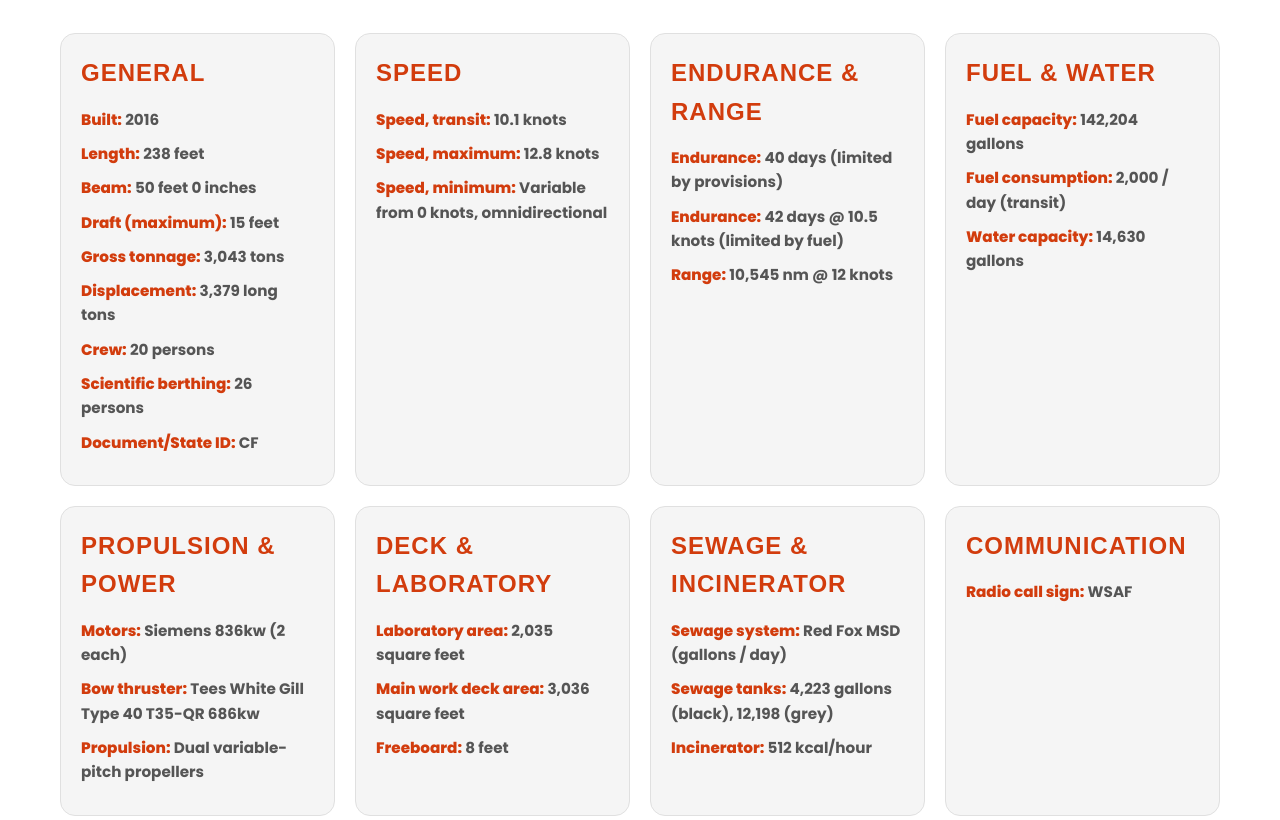
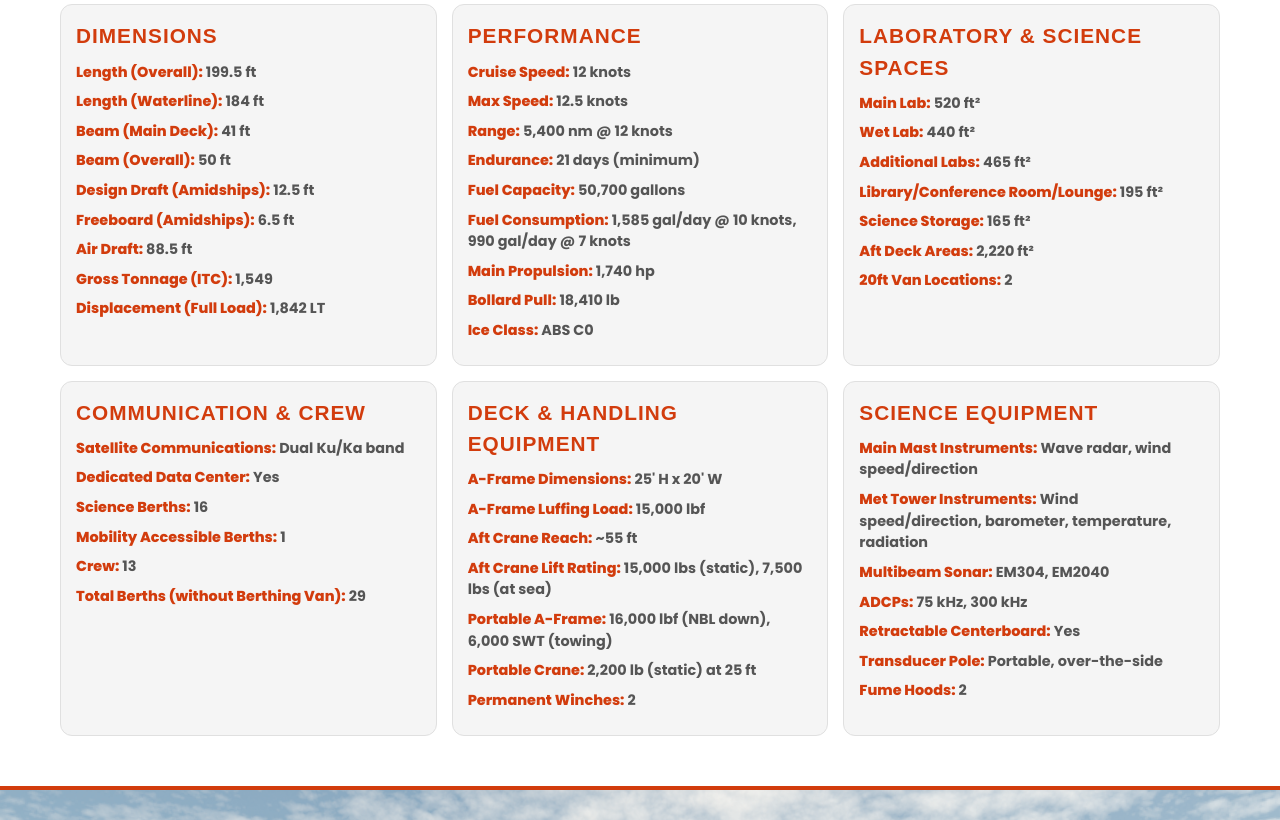
Before and after one commit to josephsoltis/taani_int_site, a plain HTML site: page osu_internal_v1/ship_info/ShipInfoPg.html in a window 1280 px wide. Shown: the part 1692-2512 px from the top of the page. Drawn offline with Linux system fonts and the light colour scheme.

Commit message:
ship specs nav update

```diff
--- a/osu_internal_v1/ship_info/ShipInfoPg.CSS
+++ b/osu_internal_v1/ship_info/ShipInfoPg.CSS
@@ -472,16 +472,15 @@ ul {
 
 
 
-/* specs section */
+/* Specs Section */
 /* General Styles */
 body {
     background: var(--light-color);
-    /* White background */
     color: #333;
-    /* Dark text for contrast */
     margin: 0;
     padding: 0;
-    line-height: 1.6;
+    line-height: 1.5;
+    /* Slightly tighter line height */
 }
 
 .specs-section {
@@ -493,10 +492,11 @@ body {
 .specs-section h2 {
     text-align: center;
     font-family: 'Orbitron', sans-serif;
-    font-size: 2.5em;
-    margin-bottom: 40px;
+    font-size: 2.2em;
+    /* Slightly smaller heading */
+    margin-bottom: 30px;
+    /* Reduced margin */
     color: var(--primary-color);
-    /* Dark blue for headings */
     text-transform: uppercase;
     letter-spacing: 2px;
 }
@@ -504,33 +504,36 @@ body {
 /* Grid Layout */
 .specs-grid {
     display: grid;
-    grid-template-columns: repeat(auto-fit, minmax(250px, 1fr));
-    gap: 20px;
+    grid-template-columns: repeat(auto-fit, minmax(300px, 1fr));
+    gap: 15px;
+    /* Smaller gap between cards */
 }
 
 /* Specs Card Design */
 .specs-card {
     background: #f5f5f5;
-    /* Light gray background for cards */
-    border-radius: 15px;
-    padding: 20px;
+    border-radius: 12px;
+    /* Slightly smaller border radius */
+    padding: 15px;
+    /* Reduced padding */
     border: 1px solid #e0e0e0;
-    /* Subtle border */
     transition: transform 0.3s ease, box-shadow 0.3s ease;
 }
 
 .specs-card:hover {
-    transform: translateY(-10px);
-    box-shadow: 0 10px 20px rgba(0, 0, 0, 0.1);
+    transform: translateY(-5px);
+    /* Smaller hover lift */
+    box-shadow: 0 5px 15px rgba(0, 0, 0, 0.1);
     /* Subtle shadow on hover */
 }
 
 .specs-card h3 {
     font-family: 'Orbitron', sans-serif;
-    font-size: 1.5em;
-    margin-bottom: 15px;
+    font-size: 1.3em;
+    /* Smaller subheading */
+    margin-bottom: 10px;
+    /* Reduced margin */
     color: var(--primary-color);
-    /* Dark blue for subheadings */
     text-transform: uppercase;
     letter-spacing: 1px;
 }
@@ -538,30 +541,49 @@ body {
 .specs-card ul {
     list-style-type: none;
     padding: 0;
+    margin: 0;
+    /* Remove default margin */
 }
 
 .specs-card ul li {
-    margin-bottom: 10px;
-    font-size: 0.95em;
+    margin-bottom: 8px;
+    /* Reduced spacing between list items */
+    font-size: 0.9em;
+    /* Smaller font size */
     color: #555;
     font-weight: bold;
-    /* Dark gray for text */
 }
 
 .specs-card ul li strong {
     color: var(--primary-color);
-    /* Dark blue for strong text */
     font-weight: 800;
 }
 
 /* Responsive Design */
 @media (max-width: 768px) {
     .specs-section h2 {
-        font-size: 2em;
+        font-size: 1.8em;
+        /* Smaller heading for mobile */
     }
 
     .specs-grid {
         grid-template-columns: repeat(auto-fit, minmax(200px, 1fr));
+        /* Smaller cards for mobile */
+    }
+
+    .specs-card {
+        padding: 12px;
+        /* Even smaller padding for mobile */
+    }
+
+    .specs-card h3 {
+        font-size: 1.2em;
+        /* Smaller subheading for mobile */
+    }
+
+    .specs-card ul li {
+        font-size: 0.85em;
+        /* Smaller font size for mobile */
     }
 }
 
--- a/osu_internal_v1/ship_info/ShipInfoPg.html
+++ b/osu_internal_v1/ship_info/ShipInfoPg.html
@@ -52,6 +52,7 @@
                             <li><a href="../ship_info/ShipInfoPg.html#safety-docs">Safety Documents</a>
                             <li>
                             <li><a href="../ship_info/ShipInfoPg.html#ship-layout">Ship Layout</a></li>
+                            <li><a href="../ship_info/ShipInfoPg.html#ship-specs">Ship Specs</a></li>
                             <li><a href="../ship_info/ShipInfoPg.html#phone-list">Internal Phone List</a></li>
                             <!-- Add more links as needed -->
                         </ul>
@@ -154,75 +155,86 @@
         <h2>Ship Specifications</h2>
         <div class="specs-grid">
             <div class="specs-card">
-                <h3>General</h3>
+                <h3>Dimensions</h3>
                 <ul>
-                    <li><strong>Built:</strong> 2016</li>
-                    <li><strong>Length:</strong> 238 feet</li>
-                    <li><strong>Beam:</strong> 50 feet 0 inches</li>
-                    <li><strong>Draft (maximum):</strong> 15 feet</li>
-                    <li><strong>Gross tonnage:</strong> 3,043 tons</li>
-                    <li><strong>Displacement:</strong> 3,379 long tons</li>
-                    <li><strong>Crew:</strong> 20 persons</li>
-                    <li><strong>Scientific berthing:</strong> 26 persons</li>
-                    <li><strong>Document/State ID:</strong> CF</li>
+                    <li><strong>Length (Overall):</strong> 199.5 ft</li>
+                    <li><strong>Length (Waterline):</strong> 184 ft</li>
+                    <li><strong>Beam (Main Deck):</strong> 41 ft</li>
+                    <li><strong>Beam (Overall):</strong> 50 ft</li>
+                    <li><strong>Design Draft (Amidships):</strong> 12.5 ft</li>
+                    <li><strong>Freeboard (Amidships):</strong> 6.5 ft</li>
+                    <li><strong>Air Draft:</strong> 88.5 ft</li>
+                    <li><strong>Gross Tonnage (ITC):</strong> 1,549</li>
+                    <li><strong>Displacement (Full Load):</strong> 1,842 LT</li>
                 </ul>
             </div>
             <div class="specs-card">
-                <h3>Speed</h3>
+                <h3>Performance</h3>
                 <ul>
-                    <li><strong>Speed, transit:</strong> 10.1 knots</li>
-                    <li><strong>Speed, maximum:</strong> 12.8 knots</li>
-                    <li><strong>Speed, minimum:</strong> Variable from 0 knots, omnidirectional</li>
+                    <li><strong>Cruise Speed:</strong> 12 knots</li>
+                    <li><strong>Max Speed:</strong> 12.5 knots</li>
+                    <li><strong>Range:</strong> 5,400 nm @ 12 knots</li>
+                    <li><strong>Endurance:</strong> 21 days (minimum)</li>
+                    <li><strong>Fuel Capacity:</strong> 50,700 gallons</li>
+                    <li><strong>Fuel Consumption:</strong> 1,585 gal/day @ 10 knots, 990 gal/day @ 7 knots</li>
+                    <li><strong>Main Propulsion:</strong> 1,740 hp</li>
+                    <li><strong>Bollard Pull:</strong> 18,410 lb</li>
+                    <li><strong>Ice Class:</strong> ABS C0</li>
+                </ul>
+            </div>
+
+            <div class="specs-card">
+                <h3>Laboratory & Science Spaces</h3>
+                <ul>
+                    <li><strong>Main Lab:</strong> 520 ft²</li>
+                    <li><strong>Wet Lab:</strong> 440 ft²</li>
+                    <li><strong>Additional Labs:</strong> 465 ft²</li>
+                    <li><strong>Library/Conference Room/Lounge:</strong> 195 ft²</li>
+                    <li><strong>Science Storage:</strong> 165 ft²</li>
+                    <li><strong>Aft Deck Areas:</strong> 2,220 ft²</li>
+                    <li><strong>20ft Van Locations:</strong> 2</li>
                 </ul>
             </div>
             <div class="specs-card">
-                <h3>Endurance & Range</h3>
+                <h3>Communication & Crew</h3>
                 <ul>
-                    <li><strong>Endurance:</strong> 40 days (limited by provisions)</li>
-                    <li><strong>Endurance:</strong> 42 days @ 10.5 knots (limited by fuel)</li>
-                    <li><strong>Range:</strong> 10,545 nm @ 12 knots</li>
+                    <li><strong>Satellite Communications:</strong> Dual Ku/Ka band</li>
+                    <li><strong>Dedicated Data Center:</strong> Yes</li>
+                    <li><strong>Science Berths:</strong> 16</li>
+                    <li><strong>Mobility Accessible Berths:</strong> 1</li>
+                    <li><strong>Crew:</strong> 13</li>
+                    <li><strong>Total Berths (without Berthing Van):</strong> 29</li>
                 </ul>
             </div>
             <div class="specs-card">
-                <h3>Fuel & Water</h3>
+                <h3>Deck & Handling Equipment</h3>
                 <ul>
-                    <li><strong>Fuel capacity:</strong> 142,204 gallons</li>
-                    <li><strong>Fuel consumption:</strong> 2,000 / day (transit)</li>
-                    <li><strong>Water capacity:</strong> 14,630 gallons</li>
+                    <li><strong>A-Frame Dimensions:</strong> 25' H x 20' W</li>
+                    <li><strong>A-Frame Luffing Load:</strong> 15,000 lbf</li>
+                    <li><strong>Aft Crane Reach:</strong> ~55 ft</li>
+                    <li><strong>Aft Crane Lift Rating:</strong> 15,000 lbs (static), 7,500 lbs (at sea)</li>
+                    <li><strong>Portable A-Frame:</strong> 16,000 lbf (NBL down), 6,000 SWT (towing)</li>
+                    <li><strong>Portable Crane:</strong> 2,200 lb (static) at 25 ft</li>
+                    <li><strong>Permanent Winches:</strong> 2</li>
                 </ul>
             </div>
             <div class="specs-card">
-                <h3>Propulsion & Power</h3>
+                <h3>Science Equipment</h3>
                 <ul>
-                    <li><strong>Motors:</strong> Siemens 836kw (2 each)</li>
-                    <li><strong>Bow thruster:</strong> Tees White Gill Type 40 T35-QR 686kw</li>
-                    <li><strong>Propulsion:</strong> Dual variable-pitch propellers</li>
+                    <li><strong>Main Mast Instruments:</strong> Wave radar, wind speed/direction</li>
+                    <li><strong>Met Tower Instruments:</strong> Wind speed/direction, barometer, temperature, radiation
+                    </li>
+                    <li><strong>Multibeam Sonar:</strong> EM304, EM2040</li>
+                    <li><strong>ADCPs:</strong> 75 kHz, 300 kHz</li>
+                    <li><strong>Retractable Centerboard:</strong> Yes</li>
+                    <li><strong>Transducer Pole:</strong> Portable, over-the-side</li>
+                    <li><strong>Fume Hoods:</strong> 2</li>
                 </ul>
             </div>
-            <div class="specs-card">
-                <h3>Deck & Laboratory</h3>
-                <ul>
-                    <li><strong>Laboratory area:</strong> 2,035 square feet</li>
-                    <li><strong>Main work deck area:</strong> 3,036 square feet</li>
-                    <li><strong>Freeboard:</strong> 8 feet</li>
-                </ul>
-            </div>
-            <div class="specs-card">
-                <h3>Sewage & Incinerator</h3>
-                <ul>
-                    <li><strong>Sewage system:</strong> Red Fox MSD (gallons / day)</li>
-                    <li><strong>Sewage tanks:</strong> 4,223 gallons (black), 12,198 (grey)</li>
-                    <li><strong>Incinerator:</strong> 512 kcal/hour</li>
-                </ul>
-            </div>
-            <div class="specs-card">
-                <h3>Communication</h3>
-                <ul>
-                    <li><strong>Radio call sign:</strong> WSAF</li>
-                </ul>
-            </div>
+
         </div>
     </section>
+
 
     <!-- phone section -->
 
```
Also changed, not shown: osu_internal_v1/index.html (+1 -0 lines), osu_internal_v1/our_team/OurTeamPg.html (+1 -0 lines).
